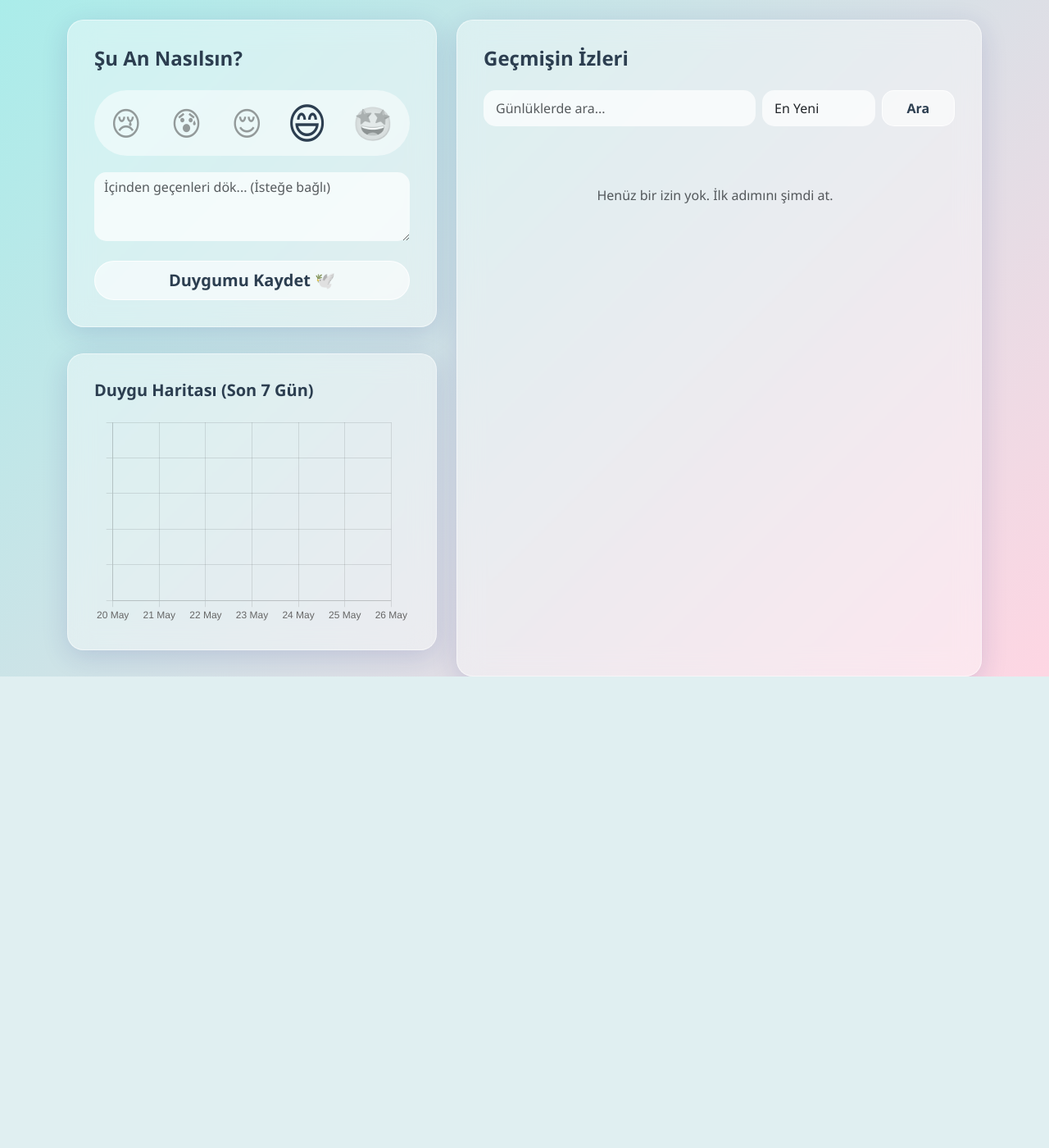
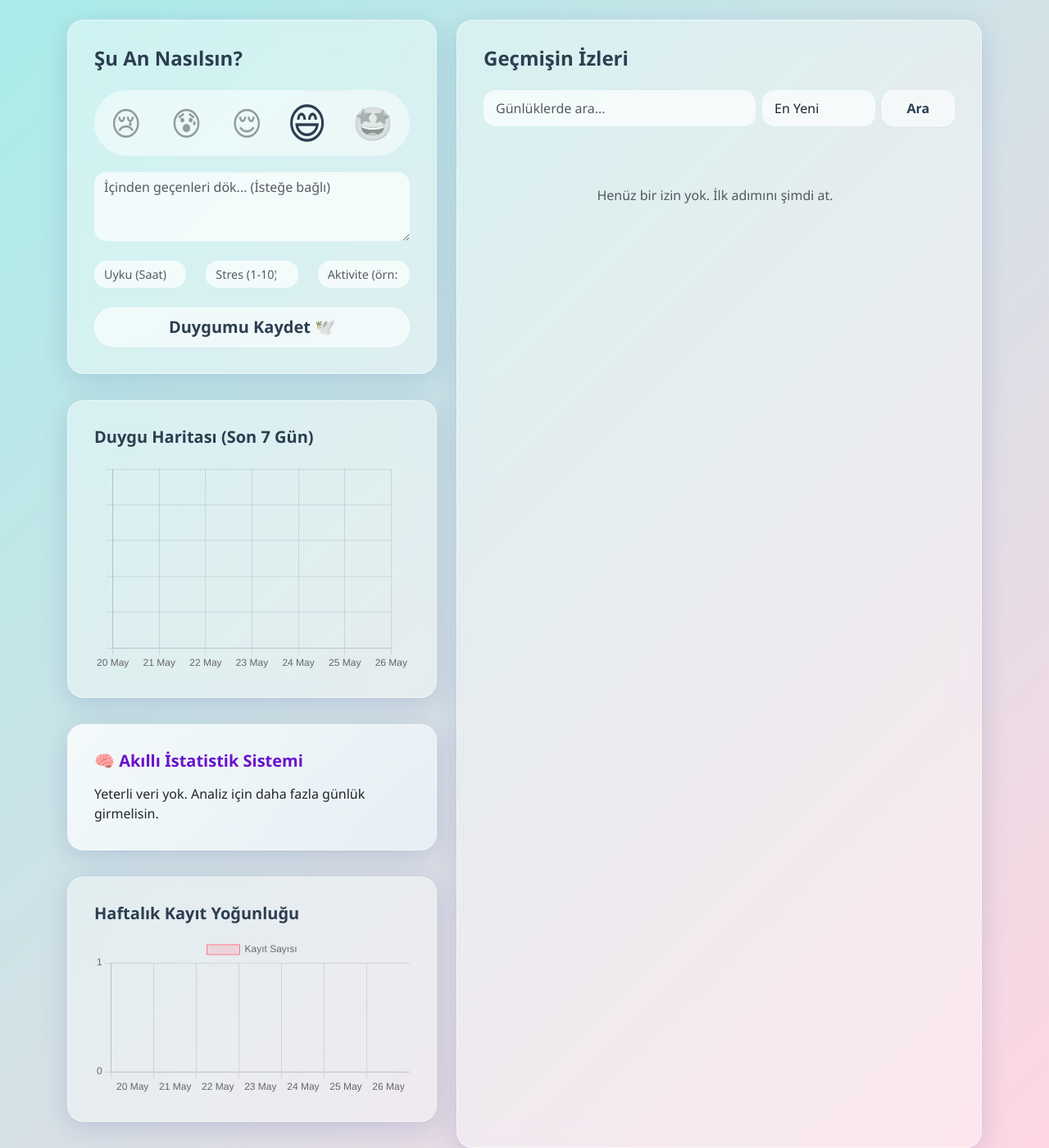
Before and after one commit to zeynaksoy/mindful-me, a Flask app: page / in a window 1280 px wide. Shown: the part 56-1456 px from the top of the page at 82% size. Before the commit the page ends 881 px from the top, so only its background shows below. Run offline with Flask 3, Linux system fonts and the light colour scheme.

Commit message:
akıllı istatistik ve analiz sistemi eklendi
- Veri analizi motoru (analyze_data) routes.py dosyasına entegre edildi.

- Chart.js kullanılarak Ruh Hali Trend Grafiği, Aktivite-Mood Korelasyonu ve Haftalık Heatmap görselleri eklendi.

- Glassmorphism tasarım diliyle uyumlu analiz kartları arayüze (index.html) eklendi.

- Kullanıcı içgörüleri için dinamik tavsiye sistemi kuruldu.

```diff
--- a/app/forms.py
+++ b/app/forms.py
@@ -1,6 +1,6 @@
 from flask_wtf import FlaskForm
-from wtforms import TextAreaField, SelectField, SubmitField
-from wtforms.validators import DataRequired
+from wtforms import TextAreaField, SelectField, SubmitField, FloatField, IntegerField, StringField
+from wtforms.validators import DataRequired, Optional, NumberRange
 
 class MoodEntryForm(FlaskForm):
     mood = SelectField('Bugün nasıl hissediyorsun?', choices=[
@@ -11,4 +11,7 @@ class MoodEntryForm(FlaskForm):
         ('heyecanli', 'Heyecanlı 🤩')
     ], validators=[DataRequired()])
     text = TextAreaField('Neler düşünüyorsun?', validators=[DataRequired()])
+    sleep_hours = FloatField('Uyku Süresi (Saat)', validators=[Optional(), NumberRange(min=0, max=24)])
+    stress_level = IntegerField('Stres Seviyesi (1-10)', validators=[Optional(), NumberRange(min=1, max=10)])
+    activities = StringField('Aktiviteler (virgülle ayırın)', validators=[Optional()])
     submit = SubmitField('Kaydet')
--- a/app/models.py
+++ b/app/models.py
@@ -15,6 +15,9 @@ class MoodEntry(db.Model):
     timestamp = db.Column(db.DateTime, index=True, default=db.func.now())
     ai_analysis = db.Column(db.String(255), nullable=True)
     ai_advice = db.Column(db.Text, nullable=True)
+    sleep_hours = db.Column(db.Float, nullable=True)
+    stress_level = db.Column(db.Integer, nullable=True)
+    activities = db.Column(db.String(255), nullable=True)
 
     def __repr__(self):
         return f'<MoodEntry {self.mood} at {self.timestamp}>'
--- a/app/routes.py
+++ b/app/routes.py
@@ -44,6 +44,58 @@ def analyze_journal_entry(mood, text):
 
     return analysis, advice
 
+def analyze_data(entries):
+    if not entries:
+        return "Yeterli veri yok. Analiz için daha fazla günlük girmelisin."
+
+    activity_moods = {}
+    total_moods = []
+
+    for entry in entries:
+        val = MOOD_VALUES.get(entry.mood, 3)
+        total_moods.append(val)
+        if entry.activities:
+            acts = [a.strip().lower() for a in entry.activities.split(',')]
+            for act in acts:
+                if act:
+                    if act not in activity_moods:
+                        activity_moods[act] = []
+                    activity_moods[act].append(val)
+
+    avg_total = sum(total_moods) / len(total_moods) if total_moods else 3
+    insights = []
+
+    best_act = None
+    best_diff = 0
+    for act, moods in activity_moods.items():
+        if len(moods) >= 1:
+            avg_act = sum(moods) / len(moods)
+            diff = ((avg_act - avg_total) / avg_total) * 100 if avg_total > 0 else 0
+            if diff > best_diff:
+                best_diff = diff
+                best_act = act
+
+    if best_act and best_diff > 0:
+        insights.append(f"'{best_act.title()}' yaptığın günlerde mutluluk ortalaman %{int(best_diff)} daha yüksek.")
+
+    high_sleep_moods = [MOOD_VALUES.get(e.mood, 3) for e in entries if e.sleep_hours and e.sleep_hours >= 7]
+    low_sleep_moods = [MOOD_VALUES.get(e.mood, 3) for e in entries if e.sleep_hours and e.sleep_hours < 7]
+
+    if high_sleep_moods and low_sleep_moods:
+        avg_high = sum(high_sleep_moods) / len(high_sleep_moods)
+        avg_low = sum(low_sleep_moods) / len(low_sleep_moods)
+        if avg_high > avg_low:
+            insights.append("7 saat ve üzeri uyuduğunda kendini daha pozitif hissediyorsun.")
+
+    high_stress = [e for e in entries if e.stress_level and e.stress_level >= 7]
+    if high_stress:
+        insights.append("Bazı günlerde stres seviyen yüksek çıkmış, nefes egzersizlerini artırabilirsin.")
+
+    if not insights:
+        return "Henüz belirgin bir korelasyon bulamadım, günlüğünü doldurmaya devam et!"
+
+    return " ".join(insights)
+
 @main.route('/', methods=['GET', 'POST'])
 def index():
     form = MoodEntryForm()
@@ -52,6 +104,9 @@ def index():
         entry = MoodEntry(
             mood=form.mood.data,
             text=form.text.data,
+            sleep_hours=form.sleep_hours.data,
+            stress_level=form.stress_level.data,
+            activities=form.activities.data,
             ai_analysis=analysis,
             ai_advice=advice
         )
@@ -108,7 +163,42 @@ def index():
         'data': chart_data
     }
 
-    return render_template('index.html', form=form, entries=entries, suggestion=current_suggestion, chart_json=json.dumps(chart_json), search_query=search_query, sort_order=sort_order)
+    # Akıllı Analiz
+    entries_for_stats = MoodEntry.query.order_by(MoodEntry.timestamp.desc()).all()
+    smart_insight = analyze_data(entries_for_stats)
+
+    # Activity Correlation Data
+    activity_counts = {}
+    activity_mood_sum = {}
+    for e in entries_for_stats:
+        if e.activities:
+            acts = [a.strip().lower() for a in e.activities.split(',')]
+            for act in acts:
+                if act:
+                    activity_counts[act] = activity_counts.get(act, 0) + 1
+                    activity_mood_sum[act] = activity_mood_sum.get(act, 0) + MOOD_VALUES.get(e.mood, 3)
+
+    act_labels = []
+    act_data = []
+    for act, count in sorted(activity_counts.items(), key=lambda x: x[1], reverse=True)[:5]: # top 5
+        act_labels.append(act.title())
+        act_data.append(round(activity_mood_sum[act] / count, 1))
+
+    correlation_chart_json = json.dumps({'labels': act_labels, 'data': act_data})
+
+    # Heatmap Data (Last 7 days intensity)
+    heatmap_data = []
+    for i in range(6, -1, -1):
+        day = datetime.utcnow() - timedelta(days=i)
+        date_str = day.strftime('%Y-%m-%d')
+        count = sum(1 for e in entries_for_stats if e.timestamp.strftime('%Y-%m-%d') == date_str)
+        heatmap_data.append({'x': day.strftime('%d %b'), 'y': 'Kayıt', 'v': count})
+
+    heatmap_json = json.dumps(heatmap_data)
+
+    return render_template('index.html', form=form, entries=entries, suggestion=current_suggestion,
+                           chart_json=json.dumps(chart_json), search_query=search_query, sort_order=sort_order,
+                           smart_insight=smart_insight, correlation_chart_json=correlation_chart_json, heatmap_json=heatmap_json)
 
 @main.route('/delete/<int:id>', methods=['POST'])
 def delete_entry(id):
--- a/app/templates/index.html
+++ b/app/templates/index.html
@@ -121,6 +121,17 @@
                         <div class="mb-4">
                             {{ form.text(class="form-control", rows="3", placeholder="İçinden geçenleri dök... (İsteğe bağlı)", style="background: rgba(255,255,255,0.7); border:none; border-radius:15px;") }}
                         </div>
+                        <div class="row mb-4">
+                            <div class="col-md-4">
+                                {{ form.sleep_hours(class="form-control", placeholder="Uyku (Saat)", style="background: rgba(255,255,255,0.7); border:none; border-radius:15px; font-size:0.9rem;") }}
+                            </div>
+                            <div class="col-md-4">
+                                {{ form.stress_level(class="form-control", placeholder="Stres (1-10)", style="background: rgba(255,255,255,0.7); border:none; border-radius:15px; font-size:0.9rem;") }}
+                            </div>
+                            <div class="col-md-4">
+                                {{ form.activities(class="form-control", placeholder="Aktivite (örn: spor)", style="background: rgba(255,255,255,0.7); border:none; border-radius:15px; font-size:0.9rem;") }}
+                            </div>
+                        </div>
                         <div class="d-grid">
                             {{ form.submit(class="btn btn-glass btn-lg", value="Duygumu Kaydet 🕊️") }}
                         </div>
@@ -131,6 +142,24 @@
                 <div class="glass-card">
                     <h5 class="fw-bold mb-3">Duygu Haritası (Son 7 Gün)</h5>
                     <canvas id="moodChart" height="200"></canvas>
+                </div>
+
+                <!-- Akıllı Analiz ve Diğer Grafikler -->
+                {% if smart_insight %}
+                <div class="glass-card" style="background: linear-gradient(135deg, rgba(255, 255, 255, 0.8) 0%, rgba(240, 248, 255, 0.6) 100%);">
+                    <h5 class="fw-bold mb-3" style="color: #6a11cb;">🧠 Akıllı İstatistik Sistemi</h5>
+                    <p class="mb-0 text-dark" style="font-size: 1rem; font-weight: 500;">{{ smart_insight }}</p>
+                </div>
+                {% endif %}
+
+                <div class="glass-card">
+                    <h5 class="fw-bold mb-3">Aktivite - Mutluluk Korelasyonu</h5>
+                    <canvas id="correlationChart" height="200"></canvas>
+                </div>
+
+                <div class="glass-card">
+                    <h5 class="fw-bold mb-3">Haftalık Kayıt Yoğunluğu</h5>
+                    <canvas id="heatmapChart" height="150"></canvas>
                 </div>
             </div>
 
@@ -287,6 +316,68 @@
                 }
             }
         });
+
+        // Correlation Chart
+        const corrDataRaw = {{ correlation_chart_json | safe }};
+        if (corrDataRaw && corrDataRaw.labels && corrDataRaw.labels.length > 0) {
+            const ctxCorr = document.getElementById('correlationChart').getContext('2d');
+            new Chart(ctxCorr, {
+                type: 'bar',
+                data: {
+                    labels: corrDataRaw.labels,
+                    datasets: [{
+                        label: 'Ortalama Mutluluk (1-5)',
+                        data: corrDataRaw.data,
+                        backgroundColor: 'rgba(92, 184, 92, 0.5)',
+                        borderColor: '#5cb85c',
+                        borderWidth: 2,
+                        borderRadius: 10
+                    }]
+                },
+                options: {
+                    responsive: true,
+                    scales: {
+                        y: {
+                            min: 0,
+                            max: 5
+                        }
+                    }
+                }
+            });
+        } else {
+            document.getElementById('correlationChart').parentElement.style.display = 'none';
+        }
+
+        // Heatmap/Density Chart
+        const heatDataRaw = {{ heatmap_json | safe }};
+        if (heatDataRaw && heatDataRaw.length > 0) {
+            const ctxHeat = document.getElementById('heatmapChart').getContext('2d');
+            const heatLabels = heatDataRaw.map(d => d.x);
+            const heatVals = heatDataRaw.map(d => d.v);
+            new Chart(ctxHeat, {
+                type: 'bar',
+                data: {
+                    labels: heatLabels,
+                    datasets: [{
+                        label: 'Kayıt Sayısı',
+                        data: heatVals,
+                        backgroundColor: heatVals.map(v => `rgba(255, 117, 140, ${0.2 + (v * 0.2)})`),
+                        borderColor: '#ff758c',
+                        borderWidth: 1,
+                        borderRadius: 5
+                    }]
+                },
+                options: {
+                    responsive: true,
+                    scales: {
+                        y: {
+                            beginAtZero: true,
+                            ticks: { stepSize: 1 }
+                        }
+                    }
+                }
+            });
+        }
     </script>
 </body>
 </html>
```
Also changed, not shown: migrations/versions/763cace8f170_add_sleep_stress_activities.py (added, +36 -0 lines), app.db.
